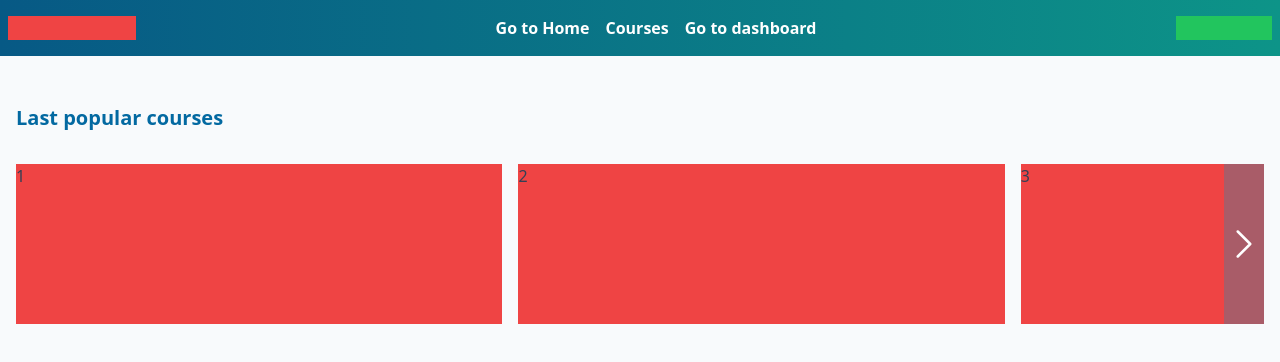
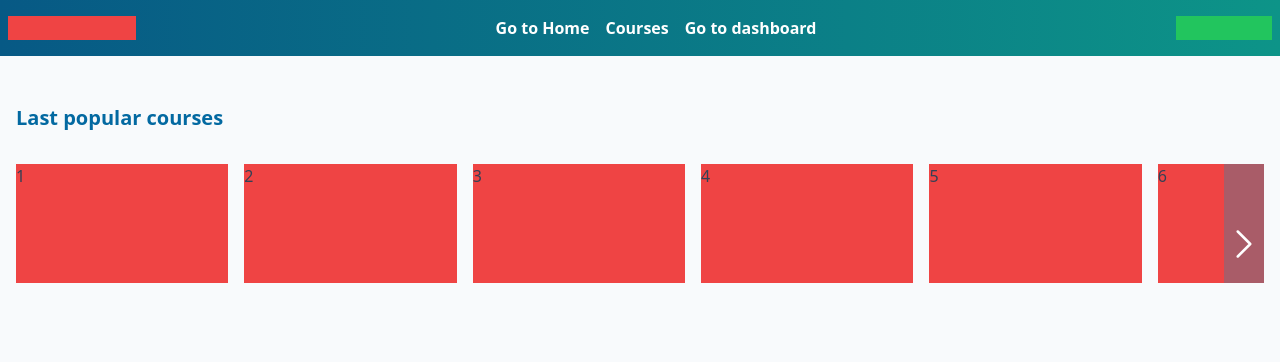
Before and after one commit to mthdht/learn, a Vue app: page /#/lessons in a window 1280 px wide. Shown: the top 362 px of the page. Built offline with nearby package versions, Linux system fonts and the light colour scheme.

Commit message:
3 files modified

```diff
--- a/src/components/Carousel.vue
+++ b/src/components/Carousel.vue
@@ -1,5 +1,5 @@
 <template>
-  <section class="flex overflow-hidden gap-4 h-40 relative" ref="carousel">
+  <section class="flex overflow-hidden gap-4 relative" ref="carousel">
     <slot class="test"></slot>
     <div
       class="
@@ -32,7 +32,7 @@
         justify-center
         text-white
       "
-      v-if="slideLeft != 0"
+      v-show="slideLeft != 0"
       @click="next"
     >
       <ChevronRightIcon></ChevronRightIcon>
@@ -59,6 +59,10 @@ const props = defineProps({
     type: Number,
     default: 5,
   },
+  aspect: {
+    type: String,
+    default: '4/3',
+  },
 });
 
 const currentItem = ref(0);
@@ -70,6 +74,7 @@ const slideLeft = computed(() => {
 
 provide('currentItem', currentItem);
 provide('slideLeft', slideLeft);
+provide('aspect', props.aspect);
 
 function next() {
   currentItem.value++;
--- a/src/components/CarouselItem.vue
+++ b/src/components/CarouselItem.vue
@@ -11,6 +11,7 @@ import { computed, inject, getCurrentInstance, ref } from 'vue';
 const instance = getCurrentInstance();
 const currentItem = inject('currentItem');
 const slideLeft = inject('slideLeft');
+const aspect = inject('aspect');
 
 const size = computed(() => {
   return (
@@ -37,5 +38,6 @@ const translateSize = computed(() => {
   width: v-bind(pixelSize);
   transform: translateX(v-bind(translateSize));
   transition: transform 1s ease;
+  aspect-ratio: v-bind(aspect);
 }
 </style>
--- a/src/components/Lessons.vue
+++ b/src/components/Lessons.vue
@@ -3,7 +3,7 @@
     <div class="content">
       <h1 class="font-bold text-xl text-sky-700 py-8">Last popular courses</h1>
 
-      <Carousel :visibleItems="2">
+      <Carousel :visibleItems="5" aspect="16/9">
         <CarouselItem>1</CarouselItem>
         <CarouselItem>2</CarouselItem>
         <CarouselItem>3</CarouselItem>
```
